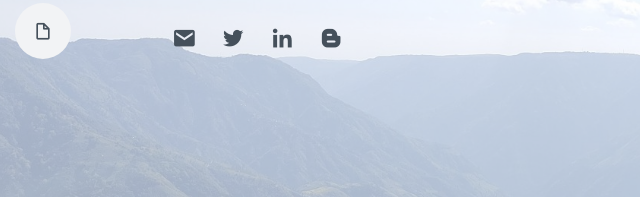
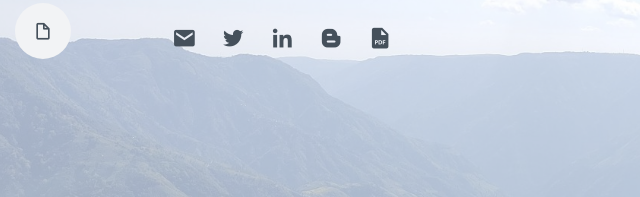
Before and after one commit to partha51613/partha51613, a plain HTML site: page index.html in a window 1280 px wide. Shown: the part 429-626 px from the top of the page, 0-640 px from the left. Drawn offline with nearby package versions, Linux system fonts and the light colour scheme.

Commit message:
Added Resume link

```diff
--- a/index.html
+++ b/index.html
@@ -66,6 +66,7 @@
         <a href="https://twitter.com/partha51613" class="twitter"><i class="bx bx-sm bxl-twitter"></i></a>
         <a href="https://www.linkedin.com/in/partha51613/" class="linkedin"><i class="bx bx-sm bxl-linkedin"></i></a>
         <a href="https://blog.partha51613.com/" class="linkedin"><i class="bx bx-sm bxl-blogger"></i></a>
+        <a href="http://resume.partha51613.com/" class="linkedin"><i class="bx bx-sm bxs-file-pdf"></i></a>
       </div>
     </div>
   </section><!-- End Hero -->
```
